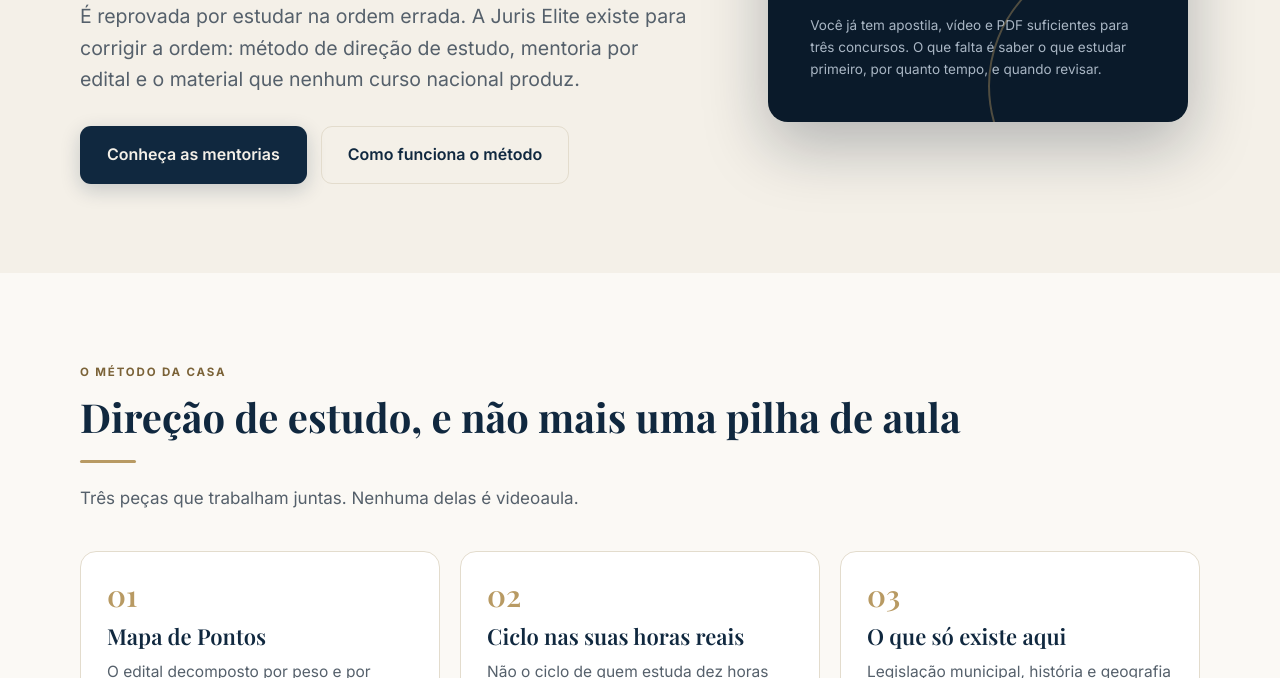
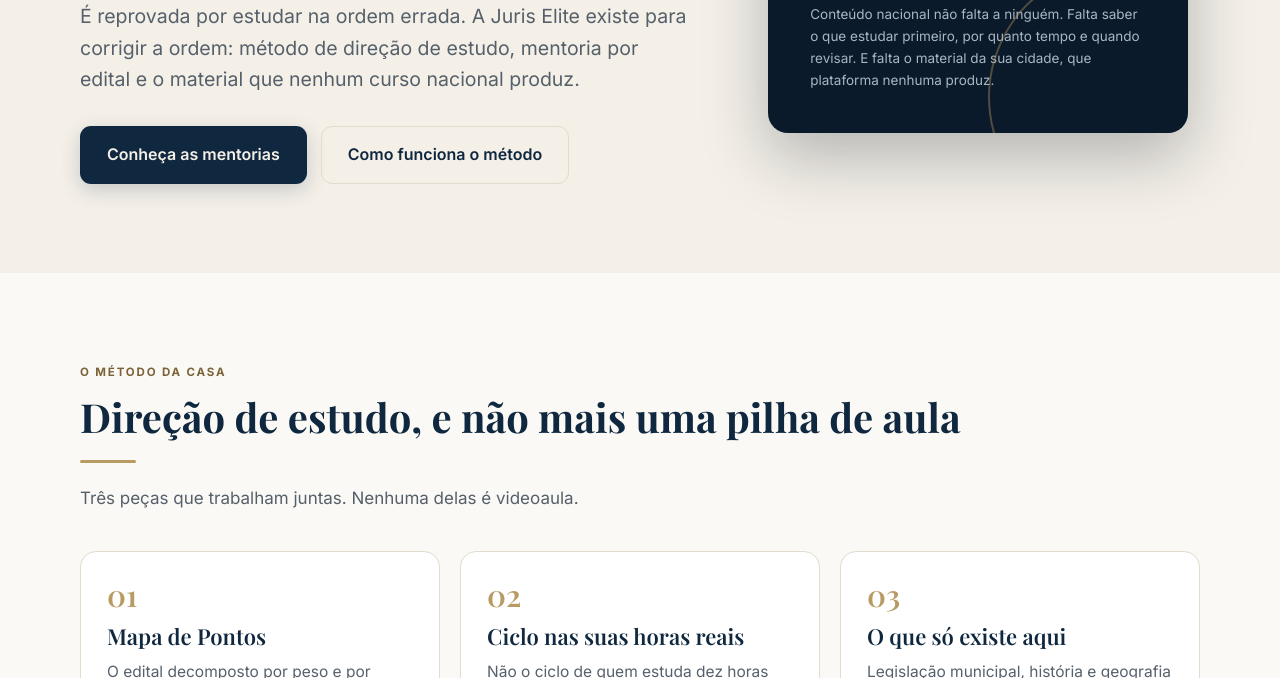
Before and after one commit to Neto2023/juris-elite, a website: page automacao/landing/index.html in a window 1280 px wide. Shown: the part 422-1100 px from the top of the page. Drawn offline with nearby package versions, Linux system fonts and the light colour scheme.

Commit message:
Tira a premissa falsa do cartao do heroi
A frase dizia "voce ja tem apostila, video e PDF suficientes para tres
concursos". Tem tres defeitos: presume que o visitante ja comprou
material, quando boa parte dos candidatos a Guarda nao tem nada; os
"tres concursos" sao numero inventado; e, pior, ela diz ao visitante que
ele nao precisa de material logo na pagina de uma casa que produz e
vende caderno, dossie e e-book.

A nova frase guarda o posicionamento sem a premissa: o que sobra e
conteudo nacional, o que falta e ordem de estudo e material da propria
cidade.

Co-Authored-By: Claude Opus 5 <noreply@anthropic.com>

```diff
--- a/automacao/landing/index.html
+++ b/automacao/landing/index.html
@@ -257,9 +257,9 @@ footer .links{display:flex;flex-direction:column;gap:9px;text-align:right}
       <div class="placa">
         <img src="marca/juris-elite-horizontal-negativo.png" alt="Juris Elite" width="2003" height="426">
         <p class="frase">Não vendemos mais conteúdo.<br>Vendemos <em>direção</em>.</p>
-        <p class="nota">Você já tem apostila, vídeo e PDF suficientes para três
-          concursos. O que falta é saber o que estudar primeiro, por quanto tempo,
-          e quando revisar.</p>
+        <p class="nota">Conteúdo nacional não falta a ninguém. Falta saber o que
+          estudar primeiro, por quanto tempo e quando revisar. E falta o material
+          da sua cidade, que plataforma nenhuma produz.</p>
       </div>
     </div>
   </div>
```
